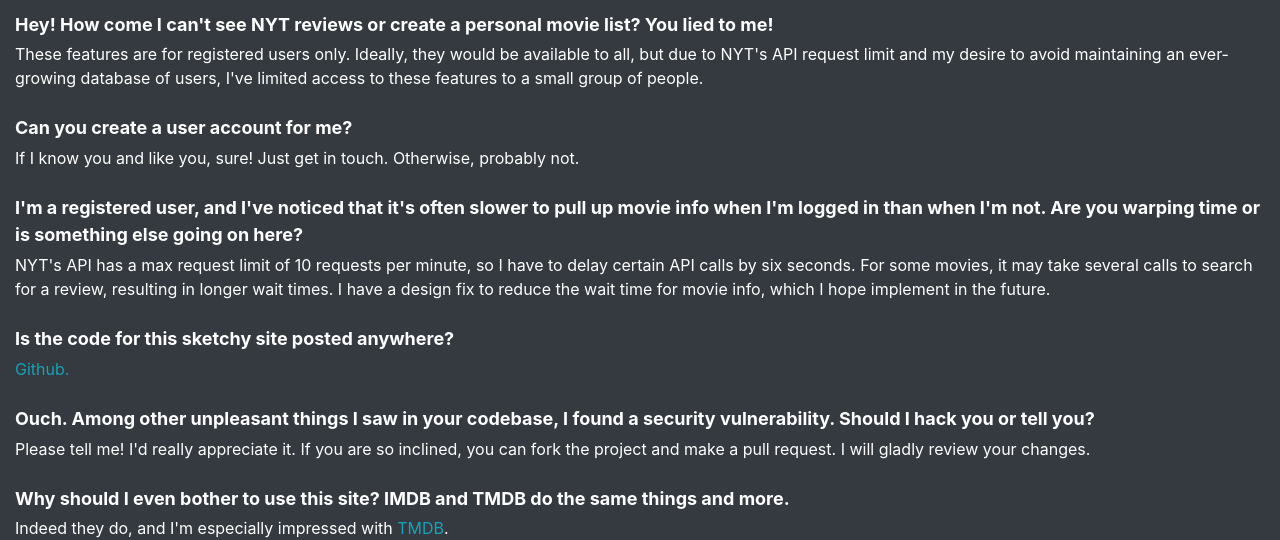
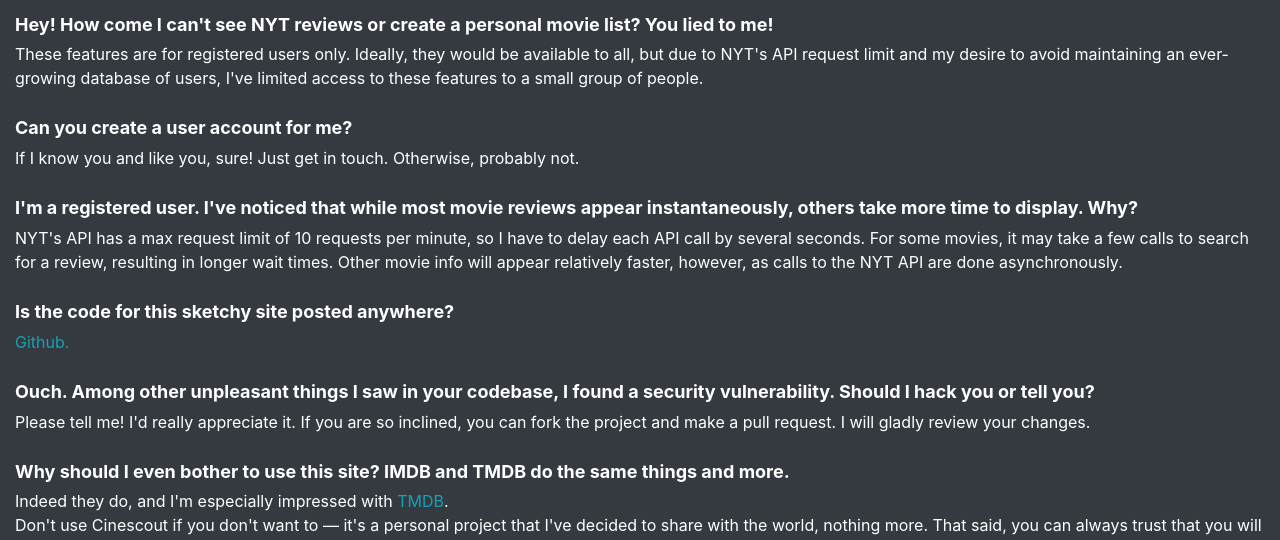
Before and after one commit to dunnesquared/cinescout, a Flask app: page /about in a window 1280 px wide. Shown: the part 310-850 px from the top of the page. Run offline with Flask 2, Linux system fonts and the light colour scheme; parts of the project's set-up code (start-up, migrations or seed data) failed here and were passed over; some libraries are stand-ins or nearby versions.

Commit message:
Update text to reflect changes to movie-review retrieval

```diff
--- a/cinescout/templates/about.html
+++ b/cinescout/templates/about.html
@@ -38,14 +38,13 @@
     </article>
 
     <article>
-        <div class="question">I'm a registered user, and I've noticed that it's often slower to
-            pull up movie info when I'm logged in than when I'm not. Are you warping time or
-            is something else going on here?</div>
+        <div class="question">I'm a registered user. I've noticed that while most movie reviews
+            appear instantaneously, others take more time to display. Why?</div>
         <div class="answer">
-            NYT's API has a max request limit of 10 requests per minute, so I have to delay certain
-            API calls by six seconds. For some movies, it may take several calls to search for a
-            review, resulting in longer wait times. I have a design fix to reduce the wait time
-            for movie info, which I hope implement in the future.
+            NYT's API has a max request limit of 10 requests per minute, so I have to delay each
+            API call by several seconds. For some movies, it may take a few calls to search for a
+            review, resulting in longer wait times. Other movie info will appear relatively faster,
+            however, as calls to the NYT API are done asynchronously.
         </div>
     </article>
 
```
